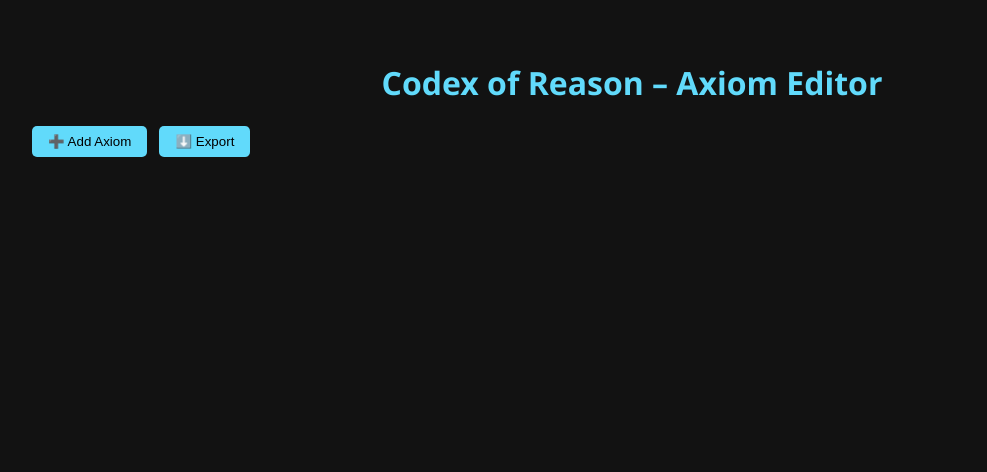
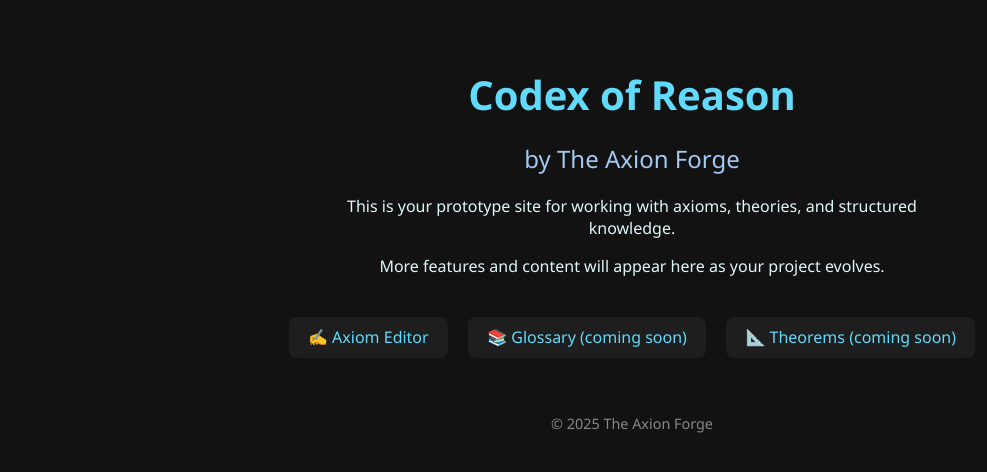
Before and after one commit to TheAxionForge/codex-of-reason, a plain HTML site: page index.html in a window 1280 px wide. Shown: the whole page, without its empty margins (8-995 px from the left). Drawn offline with Linux system fonts and the light colour scheme.

Commit message:
v1.1.1
Some minor changes

```diff
--- a/index.html
+++ b/index.html
@@ -3,84 +3,58 @@
 <html lang="en">
 <head>
   <meta charset="UTF-8" />
-  <title>Codex of Reason – Axiom Editor</title>
+  <title>Codex of Reason</title>
   <meta name="viewport" content="width=device-width, initial-scale=1.0">
   <style>
     body {
       background: #121212;
       color: #e0f7fa;
       font-family: 'Segoe UI', sans-serif;
+      text-align: center;
       padding: 2rem;
     }
     h1 {
-      text-align: center;
+      font-size: 2.5rem;
+      margin-bottom: 0.5rem;
       color: #61dafb;
     }
-    .axiom {
+    h2 {
+      font-weight: normal;
+      color: #a1c9f1;
+    }
+    p {
+      margin: 1rem auto;
+      max-width: 600px;
+    }
+    nav {
+      margin-top: 2rem;
+    }
+    nav a {
+      margin: 0.5rem;
+      padding: 0.6rem 1.2rem;
       background: #1e1e1e;
-      border: 1px solid #333;
-      border-radius: 10px;
-      padding: 1rem;
-      margin-bottom: 1.2rem;
+      color: #61dafb;
+      text-decoration: none;
+      border-radius: 8px;
+      display: inline-block;
     }
-    textarea {
-      width: 100%;
-      background: #262626;
-      color: #e0f7fa;
-      border: none;
-      border-radius: 5px;
-      padding: 0.5rem;
-      font-size: 1rem;
-      margin-top: 0.5rem;
-      margin-bottom: 1rem;
-    }
-    button {
-      padding: 0.5rem 1rem;
-      background: #61dafb;
-      border: none;
-      border-radius: 5px;
-      cursor: pointer;
-      margin-right: 0.5rem;
+    footer {
+      margin-top: 3rem;
+      font-size: 0.9rem;
+      color: #888;
     }
   </style>
 </head>
 <body>
-  <h1>Codex of Reason – Axiom Editor</h1>
-  <div id="axiom-list"></div>
-  <button onclick="addAxiom()">➕ Add Axiom</button>
-  <button onclick="exportAxioms()">⬇️ Export</button>
-  <script>
-    let axiomCount = 0;
-
-    function addAxiom(ro = '', en = '') {
-      axiomCount++;
-      const div = document.createElement('div');
-      div.className = 'axiom';
-      div.innerHTML = `
-        <h3>Axiomă ${axiomCount}</h3>
-        <label>🇷🇴 RO</label>
-        <textarea placeholder="Axiomă în română">${ro}</textarea>
-        <label>🇬🇧 EN</label>
-        <textarea placeholder="Axiom in English">${en}</textarea>
-        <button onclick="this.parentElement.remove()">🗑️ Delete</button>
-      `;
-      document.getElementById('axiom-list').appendChild(div);
-    }
-
-    function exportAxioms() {
-      const axioms = document.querySelectorAll('.axiom');
-      let output = '';
-      axioms.forEach((ax, i) => {
-        const ro = ax.querySelectorAll('textarea')[0].value;
-        const en = ax.querySelectorAll('textarea')[1].value;
-        output += `Axiomă ${i+1} (RO):\n${ro}\nAxiom ${i+1} (EN):\n${en}\n\n`;
-      });
-      const blob = new Blob([output], { type: 'text/plain' });
-      const a = document.createElement('a');
-      a.href = URL.createObjectURL(blob);
-      a.download = 'axioms_export.txt';
-      a.click();
-    }
-  </script>
+  <h1>Codex of Reason</h1>
+  <h2>by The Axion Forge</h2>
+  <p>This is your prototype site for working with axioms, theories, and structured knowledge.</p>
+  <p>More features and content will appear here as your project evolves.</p>
+  <nav>
+    <a href="editor.html">✍️ Axiom Editor</a>
+    <a href="#">📚 Glossary (coming soon)</a>
+    <a href="#">📐 Theorems (coming soon)</a>
+  </nav>
+  <footer>© 2025 The Axion Forge</footer>
 </body>
 </html>
```
Also changed, not shown: editor.html (added, +86 -0 lines).
